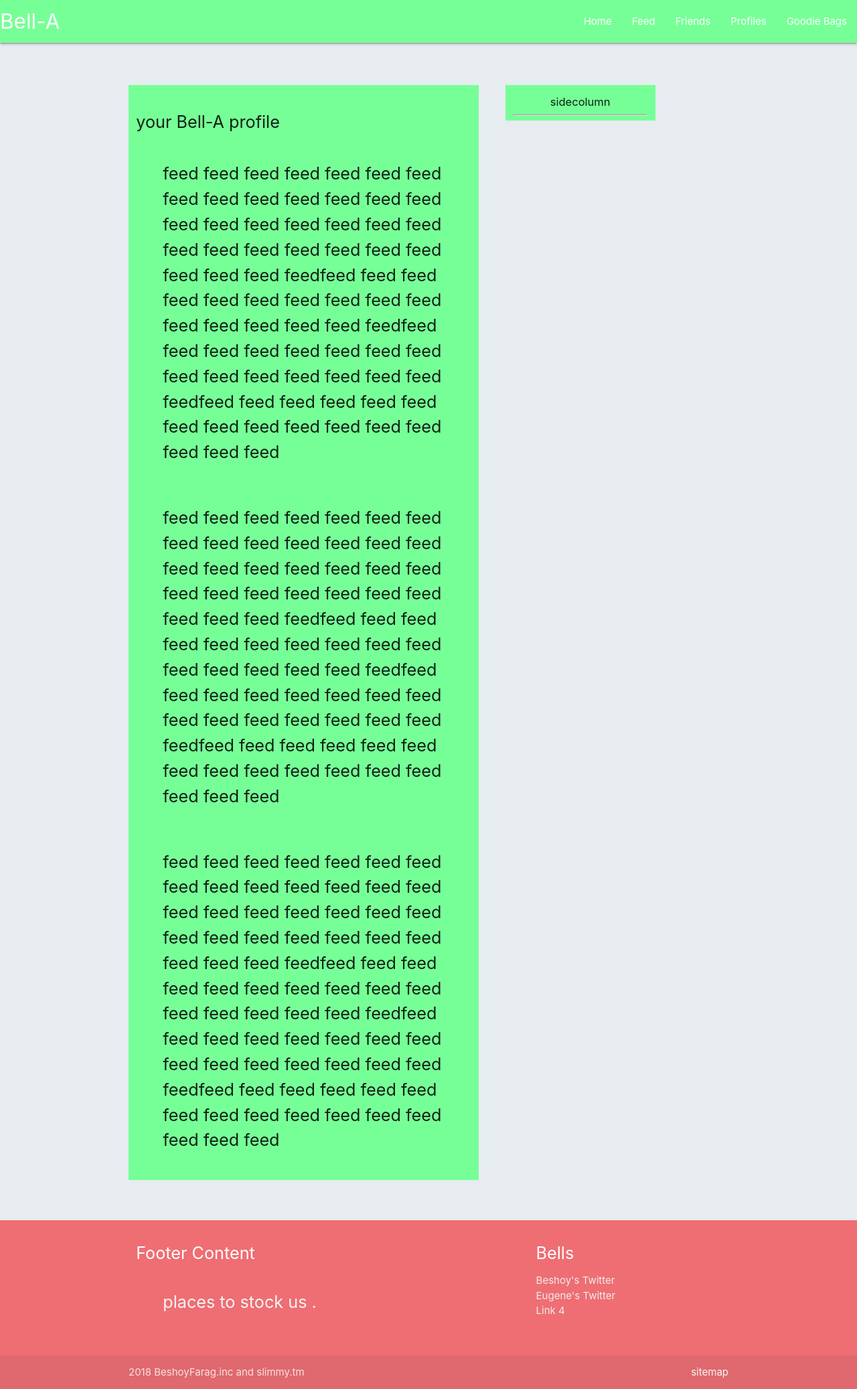
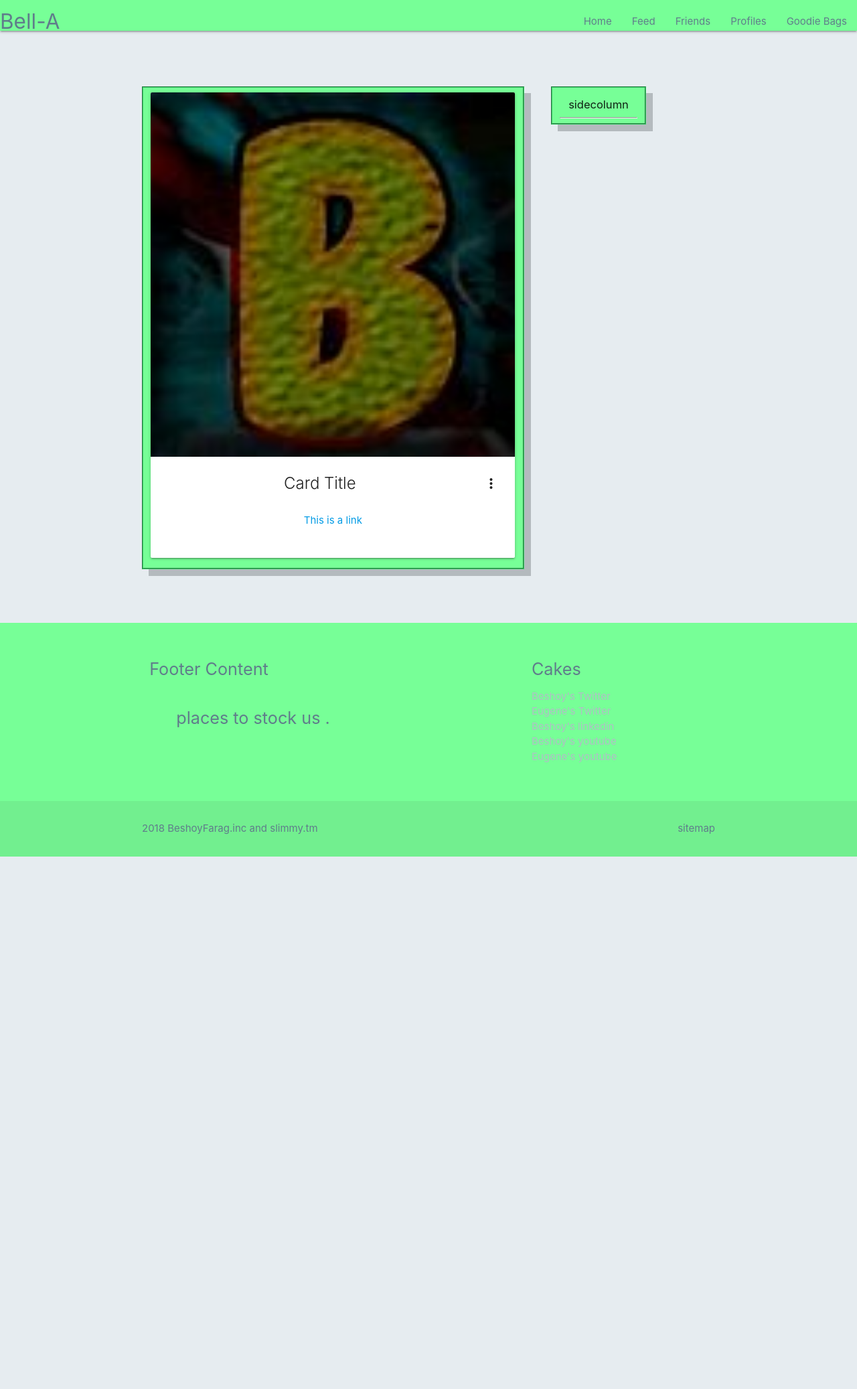
Before and after one commit to beshoyfarag/social-site, a Django app: page /profile in a window 1280 px wide. Shown: the whole page at 67% size. After the commit the page ends 1279 px from the top, so only its background shows below. Run offline with Django 3.2, Linux system fonts and the light colour scheme; some libraries are stand-ins or nearby versions.

Commit message:
Added signup page and created superuser by Beshoy Farag on September 1 , 2018

```diff
--- a/socialsite/Main/static/css/main.css
+++ b/socialsite/Main/static/css/main.css
@@ -1,5 +1,5 @@
 /*color palette
-Primary : ##77ff97
+Primary : #77ff97
 Secondary : #E6ECF0
 P-Dark : #3ccb68
 P-Light : #adffc9
@@ -12,15 +12,27 @@ body {
 	margin: 0;
 
 }
+nav {
+
+	max-height:46px;
+}
+div.container {
+
+	padding: 20px;
+}
 div.main {
+	text-align: center;
 	background-color: #77ff97;
 	margin: 40px;
-
+	border: 2px groove #3ccb68;
+	box-shadow: #b4babe 10px 10px;
 }
 div.sidebar {
 	background-color: #77ff97;
 	margin: 40px;
 	padding: 5px;
+	border: 2px groove #3ccb68;
+	box-shadow: #b4babe 10px 10px;
 }
 .sidebartext {
 	text-align: center;
@@ -32,5 +44,16 @@ p {
 }
 /*header and footer styles*/
 div.nav-wrapper{
+	margin-bottom:40px;
     background-color: #77ff97;
 }
+footer.page-footer {
+	background-color: #77ff97;
+}
+/* btn styles*/
+button.login {
+	background-color: #E6ECF0;
+}
+button.signup {
+	background-color: #E6ECF0;
+}
--- a/socialsite/Main/templates/main/base.html
+++ b/socialsite/Main/templates/main/base.html
@@ -11,6 +11,7 @@
 			crossorigin="anonymous"></script>
 	<!--Import Google Icon Font-->
 	<link href="https://fonts.googleapis.com/icon?family=Material+Icons" rel="stylesheet">
+	<link rel="stylesheet" href="https://cdnjs.cloudflare.com/ajax/libs/material-design-iconic-font/2.2.0/css/material-design-iconic-font.min.css">
 
 	<!--Import materialize.css-->
 
@@ -30,14 +31,14 @@
 	<br />
 	<div class=" container  ">
 		<div class="row">
-			<div class="col s7 main ">
+			<div class="col s8 main ">
 				{% block body %}
 
 				{% endblock %}
 
 			</div>
 
-			<div class="col s3 sidebar ">
+			<div class="col s2 sidebar ">
 				<h5 class="flow-text sidebartext"> sidecolumn </h5>
 				<hr />
 				{% block sidebar %}
--- a/socialsite/Main/templates/main/includes/footer.html
+++ b/socialsite/Main/templates/main/includes/footer.html
@@ -3,24 +3,25 @@
 	<div class="container">
 		<div class="row">
 			<div class="col l6 s12">
-				<h5 class="white-text flow-text">Footer Content</h5>
-				<p class="grey-text text-lighten-4 flow-text ">places to stock us .</p>
+				<h5 class="blue-grey-text flow-text">Footer Content</h5>
+				<p class="blue-grey-text  flow-text ">places to stock us .</p>
 			</div>
 			<div class="col l4 offset-l2 s12">
-				<h5 class="white-text flow-text">Bells</h5>
+				<h5 class="blue-grey-text flow-text">Cakes</h5>
 				<ul>
-					<li><a class="grey-text text-lighten-3" href="https://www.twitter.com/beshoyboy2">Beshoy's Twitter</a></li>
-					<li><a class="grey-text text-lighten-3" href="https://twitter.com/SlimmyisTaken">Eugene's Twitter</a></li>
-					<li><a class="grey-text text-lighten-3" href="#!"></a></li>
-					<li><a class="grey-text text-lighten-3" href="#!">Link 4</a></li>
+					<li><a class="blue-grey-text text-lighten-3" href="https://www.twitter.com/beshoyboy2"> <i class="material-icons right zmdi zmdi-twitter "></i> Beshoy's Twitter</a></li>
+					<li> <a class="blue-grey-text text-lighten-3" href="https://twitter.com/SlimmyisTaken"> <i class="material-icons right zmdi zmdi-twitter "></i> Eugene's Twitter</a></li>
+					<li> <a class="blue-grey-text text-lighten-3" href="https://www.linkedin.com/in/beshoy-farag-55a969112/"> <i class="material-icons right zmdi zmdi-linkedin "></i>Beshoy's linkedin </a></li>
+					<li> <a class="blue-grey-text text-lighten-3" href="https://www.youtube.com/channel/UCz8ZurqGi0NZR_SjUk_jnpw"> <i class="material-icons right zmdi zmdi-youtube-play "></i> Beshoy's youtube </a></li>
+					<li> <a class="blue-grey-text text-lighten-3" href="https://www.youtube.com/channel/UC6w9-bcBHq1uwS9KTYeA4xQ"> <i class="material-icons right zmdi zmdi-youtube-play "></i> Eugene's youtube </a></li>
 				</ul>
 			</div>
 		</div>
 	</div>
 	<div class="footer-copyright">
-		<div class="container">
+		<div class="container blue-grey-text ">
 			 2018 BeshoyFarag.inc and slimmy.tm
-			<a class="grey-text text-lighten-4 right" href="#!">sitemap</a>
+			<a class="blue-grey-text right" href="#!">sitemap</a>
 		</div>
 	</div>
 </footer>
--- a/socialsite/Main/templates/main/includes/header.html
+++ b/socialsite/Main/templates/main/includes/header.html
@@ -1,13 +1,13 @@
 <nav>
 	<div class="nav-wrapper">
-		<a href="#!" class="brand-logo">Bell-A</a>
+		<a href="#!" class="brand-logo blue-grey-text">Bell-A</a>
 		<a href="#" data-target="mobile-demo" class="sidenav-trigger"><i class="material-icons">menu</i></a>
 		<ul class="right hide-on-med-and-down">
-			<li><a href="home">Home</a></li>
-			<li><a href="feed">Feed</a></li>
-			<li><a href="friends">Friends</a></li>
-			<li><a href="profile">Profiles</a></li>
-			<li><a href="goodie">Goodie Bags</a></li>
+			<li><a href="home" class="blue-grey-text">Home</a></li>
+			<li><a href="feed" class="blue-grey-text">Feed</a></li>
+			<li><a href="friends" class="blue-grey-text">Friends</a></li>
+			<li><a href="profile" class="blue-grey-text">Profiles</a></li>
+			<li><a href="goodie" class="blue-grey-text">Goodie Bags</a></li>
 		</ul>
 	</div>
 </nav>
--- a/socialsite/Main/templates/main/profile.html
+++ b/socialsite/Main/templates/main/profile.html
@@ -3,16 +3,22 @@
 Bell-A
 {% endblock %}
 {% block body %}
-<h1 class="flow-text"> your  Bell-A  profile   </h1>
-<p class="flow-text">
-	feed feed feed feed feed feed feed feed feed feed feed feed feed feed feed feed feed feed feed feed feed feed feed feed feed feed feed feed feed feed feed feedfeed feed feed feed feed feed feed feed feed feed feed feed feed feed feed feedfeed feed feed feed feed feed feed feed feed feed feed feed feed feed feed feedfeed feed feed feed feed feed feed feed feed feed feed feed feed feed feed feed
-</p>
-<p class="flow-text">
-	feed feed feed feed feed feed feed feed feed feed feed feed feed feed feed feed feed feed feed feed feed feed feed feed feed feed feed feed feed feed feed feedfeed feed feed feed feed feed feed feed feed feed feed feed feed feed feed feedfeed feed feed feed feed feed feed feed feed feed feed feed feed feed feed feedfeed feed feed feed feed feed feed feed feed feed feed feed feed feed feed feed
-</p>
-<p class="flow-text">
-	feed feed feed feed feed feed feed feed feed feed feed feed feed feed feed feed feed feed feed feed feed feed feed feed feed feed feed feed feed feed feed feedfeed feed feed feed feed feed feed feed feed feed feed feed feed feed feed feedfeed feed feed feed feed feed feed feed feed feed feed feed feed feed feed feedfeed feed feed feed feed feed feed feed feed feed feed feed feed feed feed feed
-</p>
+<div class="card">
+	<div class="card-image waves-effect waves-block waves-light">
+		{% load static %}
+		<img class="activator" src="{% static 'img/logo.jpg'%}" >
+	</div>
+	<div class="card-content">
+		<span class="card-title activator grey-text text-darken-4">Card Title<i class="material-icons right">more_vert</i></span>
+		<p><a href="#">This is a link</a></p>
+	</div>
+	<div class="card-reveal">
+		<span class="card-title grey-text text-darken-4">Card Title<i class="material-icons right">close</i></span>
+		<button class="waves-effect signup btn "> <a href="signup"> signup  </a> </button>
+		<button class="waves-effect login btn  "> <a href="login"> login </a></button>
+	</div>
+</div>
+
 {% endblock %}
 {% block sidebar %}
 
--- a/socialsite/Main/urls.py
+++ b/socialsite/Main/urls.py
@@ -2,14 +2,17 @@
 from django.contrib import admin
 from django.conf.urls import url
 from . import views
+from django.contrib.auth import views as auth_views
 
 urlpatterns = [
    url( r'^$', views.index, name='home'),
-      url( r'^Index', views.index, name='Index'),
+   url( r'^Index', views.index, name='Index'),
    url( r'^home', views.index, name='home'),
    url( r'^feed', views.feed, name='feed'),
    url( r'^friends', views.friends, name='friends'),
    url( r'^profile', views.profile, name='profile'),
-    url( r'^goodie', views.goodie, name='goodie'),
+   url( r'^goodie', views.goodie, name='goodie'),
+   url(r'^signup', views.signup, name='signup'),
+
 
 ]
--- a/socialsite/Main/views.py
+++ b/socialsite/Main/views.py
@@ -1,4 +1,6 @@
-from django.shortcuts import render
+from django.shortcuts import render,redirect
+from django.contrib.auth.forms import UserCreationForm
+from django.contrib.auth import login, authenticate
 def index (request):
 	return render(request,'main/Index.html')
 def feed (request):
@@ -9,4 +11,29 @@ def profile (request):
 	return render(request,'main/profile.html')
 def goodie (request):
 	return render(request,'main/goodie.html')
+def signup(request):
+
+    if request.method == 'POST':
+
+        form = UserCreationForm(request.POST)
+
+        if form.is_valid():
+
+            form.save()
+
+            username = form.cleaned_data.get('username')
+
+            raw_password = form.cleaned_data.get('password1')
+
+            user = authenticate(username=username, password=raw_password)
+
+            login(request, user)
+
+            return redirect('/Index/')
+
+    else:
+
+        form = UserCreationForm()
+
+    return render(request, 'main/signup.html', {'form': form})
 # Create your views here.
```
Also changed, not shown: socialsite/Main/templates/main/signup.html (added, +31 -0 lines), socialsite/Main/static/img/logo.jpg (added), socialsite/db.sqlite3.
